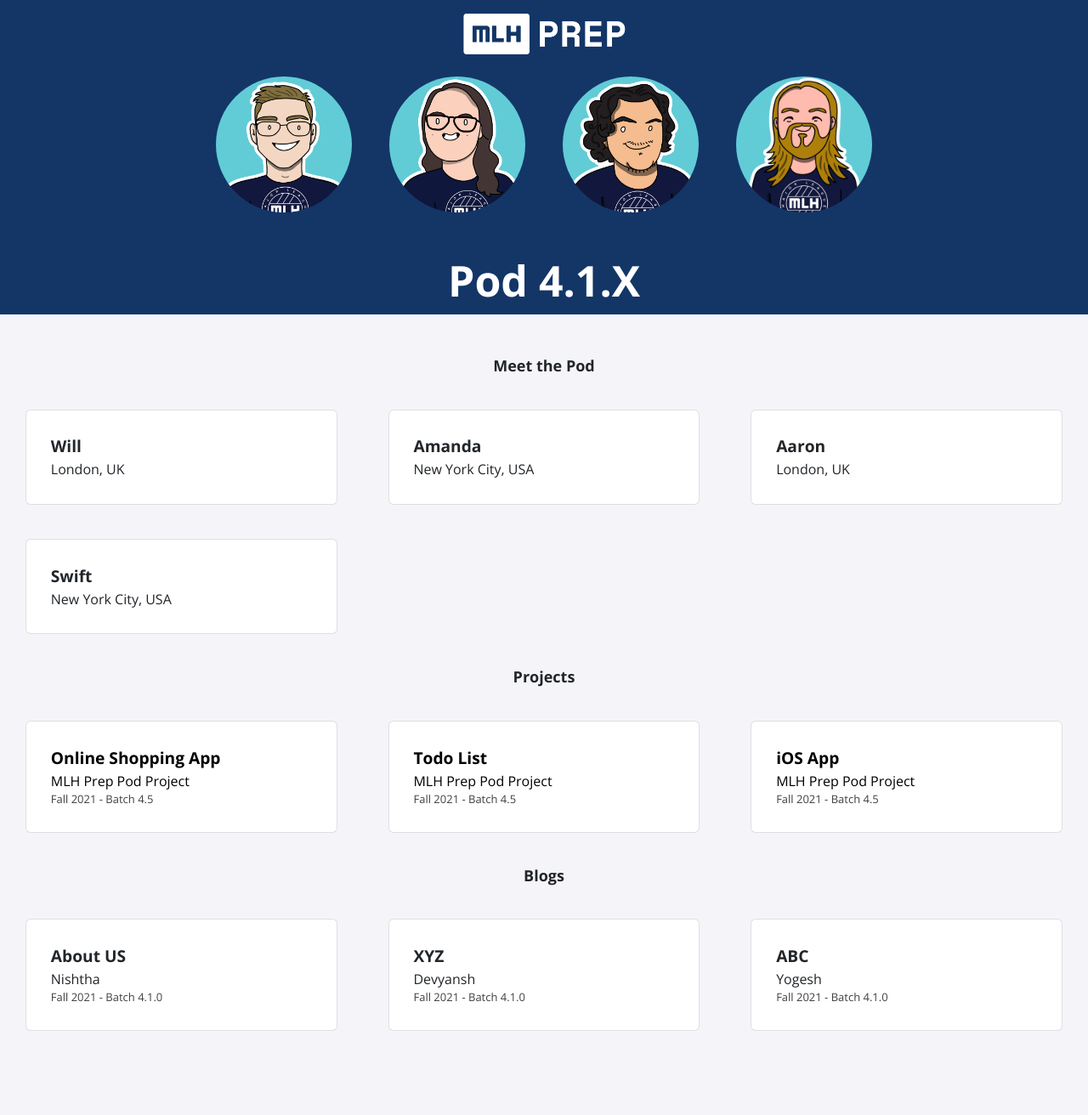
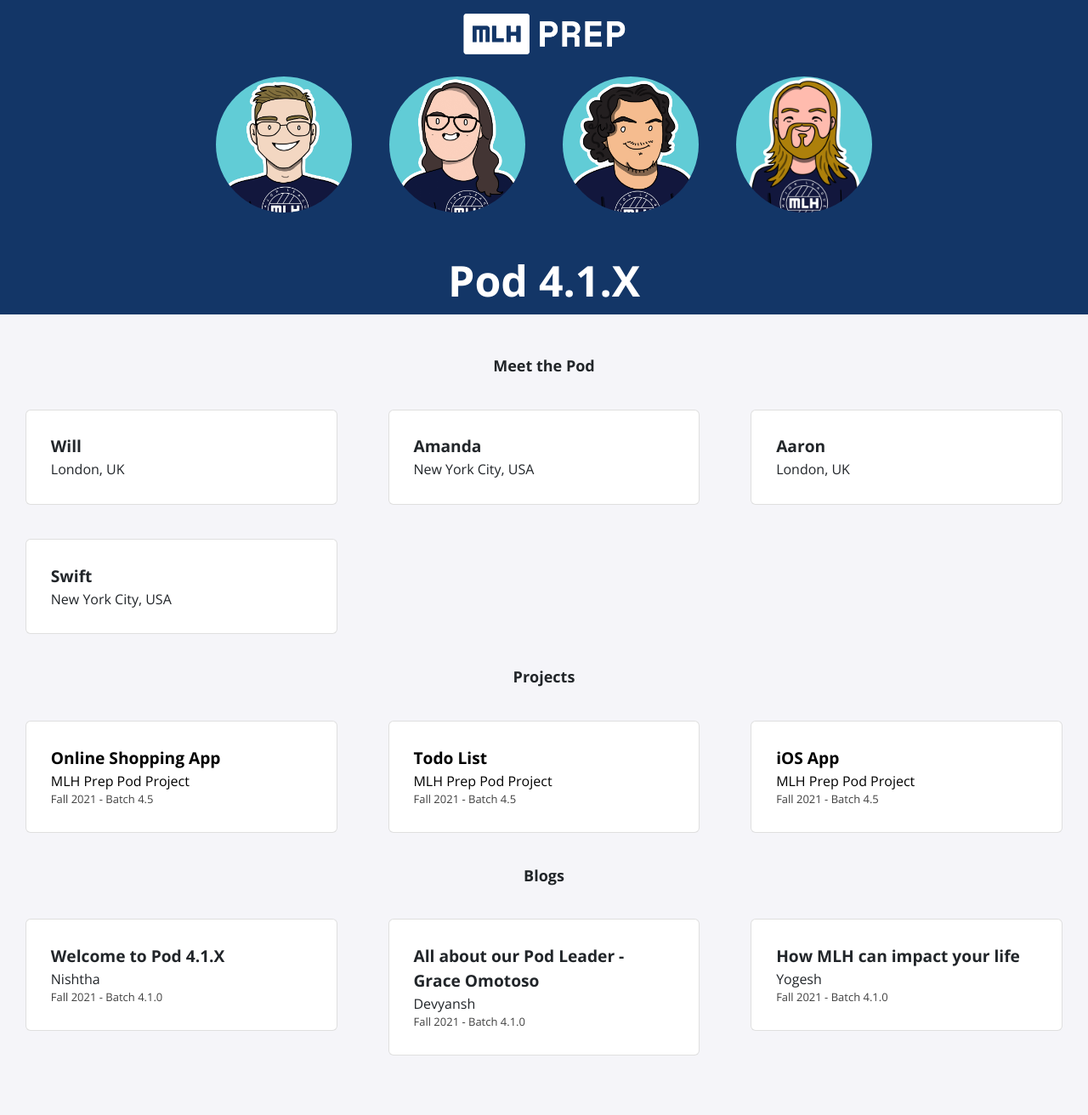
Before and after one commit to MLH-Fellowship/pod-4.1.0-portfolio, a Jekyll site: the page built from index.html, in a window 1280 px wide. Shown: the whole page at 85% size. Built offline with Jekyll 4.4.1, drawn with Linux system fonts in a browser that asks for light colours; nearby versions of some CDN libraries; before the commit the page ends 1283 px from its top, so only the background shows below that.

```diff
--- a/_data/blogs.yml
+++ b/_data/blogs.yml
@@ -1,14 +1,14 @@
-- topic: About US
+- topic: Welcome to Pod 4.1.X
   author: Nishtha
   date: Fall 2021 - Batch 4.1.0
   blog-name: blog
 
-- topic: XYZ
+- topic: All about our Pod Leader - Grace Omotoso
   author: Devyansh
   date: Fall 2021 - Batch 4.1.0
   blog-name: blog
 
-- topic: ABC
+- topic: How MLH can impact your life
   author: Yogesh
   date: Fall 2021 - Batch 4.1.0
   blog-name: blog
```
